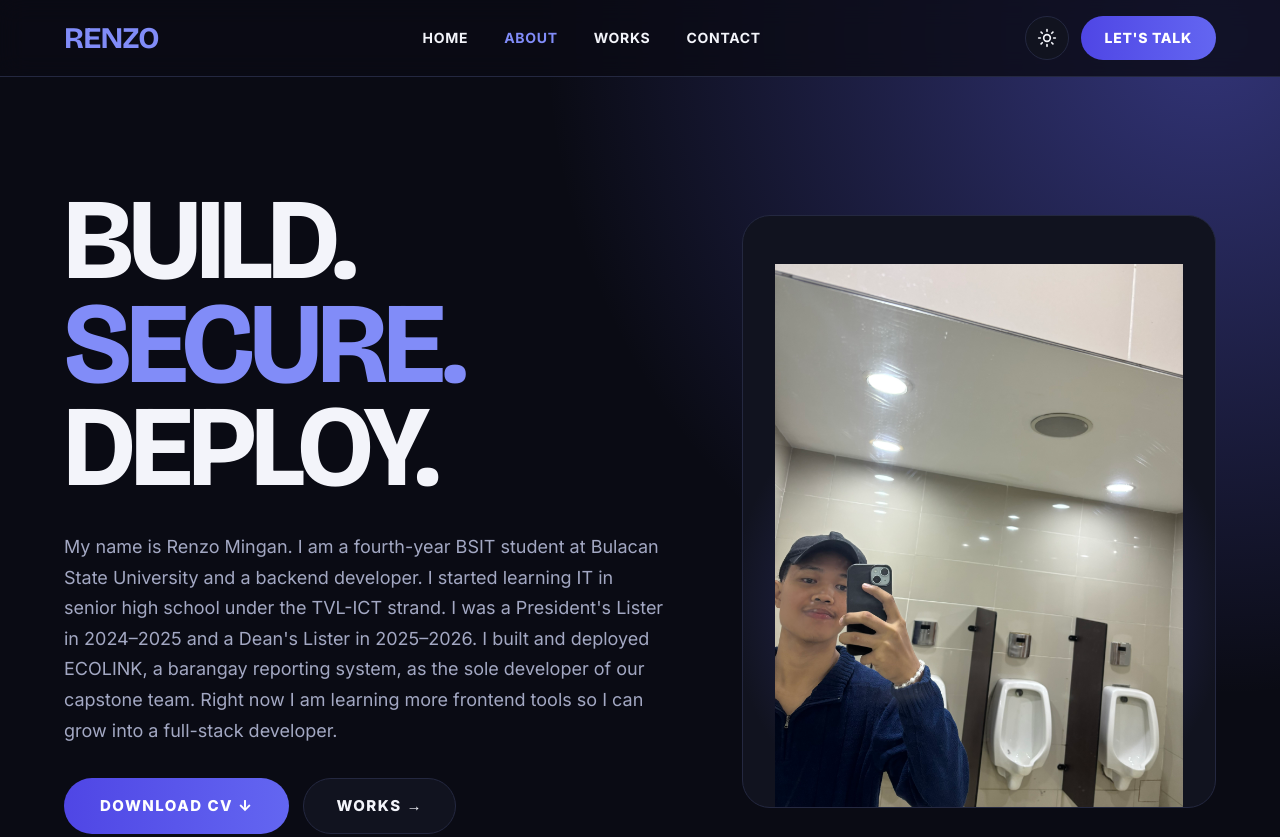
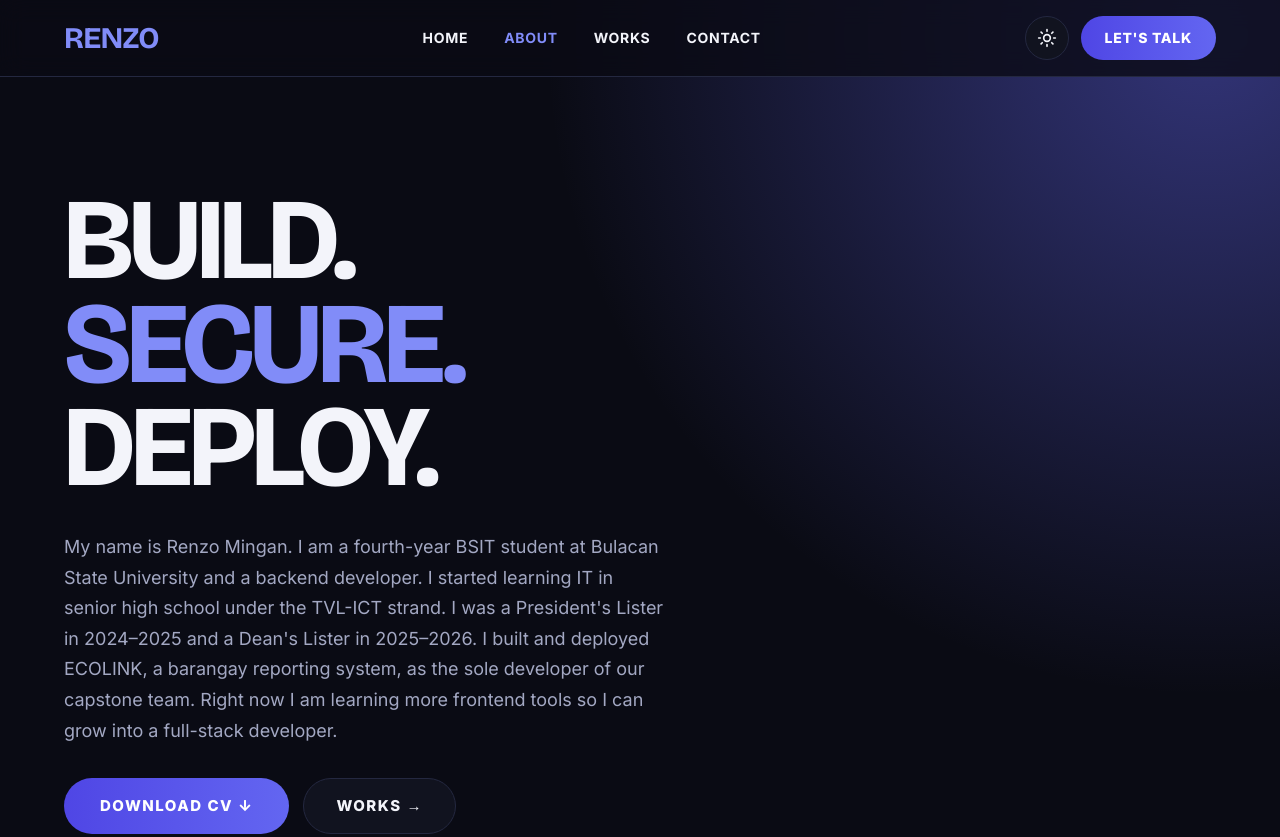
Before and after one commit to Yachiru10/My_Portfolio, a website: page public/about.html in a window 1280 px wide. Shown: the top 837 px of the page. Drawn offline with nearby package versions, Linux system fonts and the light colour scheme.

Commit message:
Temporary hiding the image in about)

```diff
--- a/public/about.html
+++ b/public/about.html
@@ -63,13 +63,14 @@
         </div>
       </div>
 
-
+      <!-- Temporary Hiding the image
       <div class="flex min-w-0 flex-[1_1_380px] justify-center">
         <div class="relative flex aspect-[4/5] w-full max-w-[480px] items-end justify-center overflow-hidden rounded-[28px] border border-line bg-surface">
           <div class="absolute left-1/2 top-[18%] aspect-square w-[120%] -translate-x-1/2 rounded-full" style="background: radial-gradient(circle, var(--glow) 0%, transparent 62%)" aria-hidden="true"></div>
-          <img src="/images/not_formal.jpeg" alt="Renzo Mingan in a suit and tie" class="relative h-[92%] w-full object-contain object-bottom" width="1053" height="1280">
+          <img src="/images/formal.PNG" alt="Renzo Mingan in a suit and tie" class="relative h-[92%] w-full object-contain object-bottom" width="1053" height="1280">
         </div>
       </div>
+      -->
     </section>
 
     <!-- ===== TECH STACK ===== -->
```
